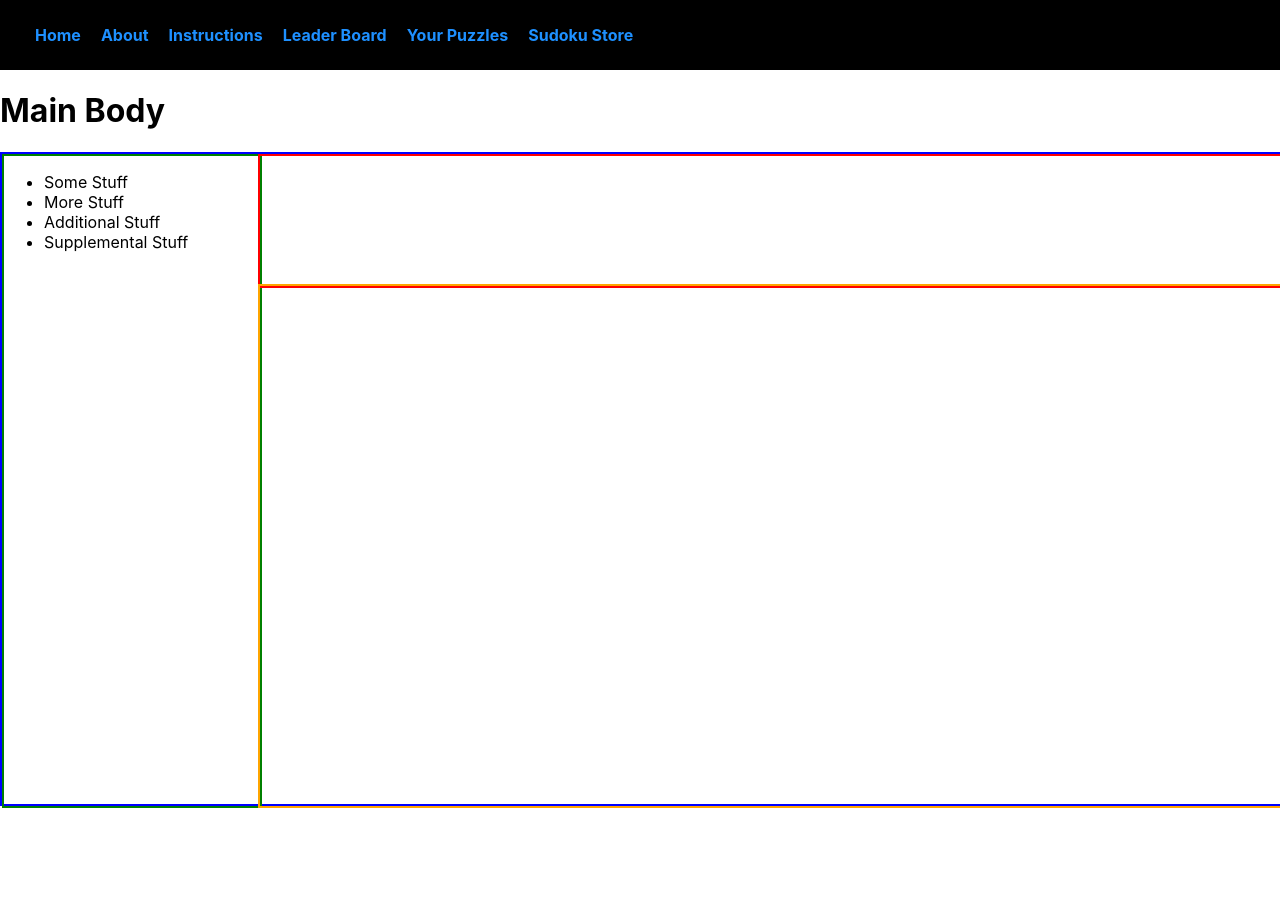
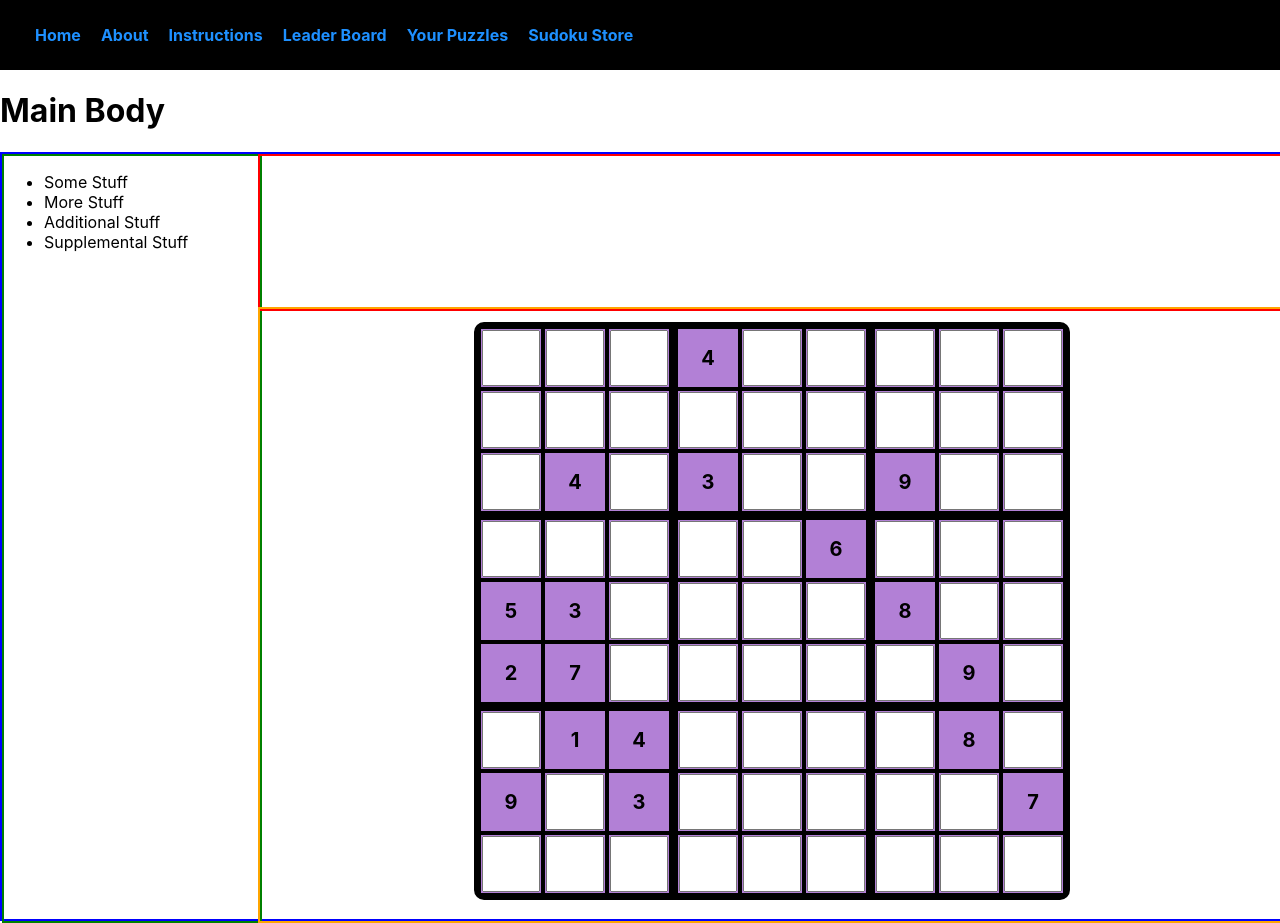
Before and after one commit to joeylee08/phasetwoproject, a React (Create React App) app: page / in a window 1280 px wide. Before the commit the page ends 808 px from the top, so only its background shows below. Built offline with nearby package versions, Linux system fonts and the light colour scheme; data requests are answered from the project's data file.

Commit message:
add puzzle data and style to gameboard

```diff
--- a/src/components/App.js
+++ b/src/components/App.js
@@ -4,8 +4,11 @@ import HiddenNavBar from "./HiddenNavBar";
 import Router from "./Router";
 import '../index.css';
 
+
+
 function App() {
   const [showApp, setShowApp] = useState(true);
+
   return (
     <>
       {showApp ? <NavBar /> : <HiddenNavBar />}
--- a/src/components/GameBoard.js
+++ b/src/components/GameBoard.js
@@ -1,9 +1,157 @@
-import React from 'react'
+import React, { useState, useEffect } from 'react'
+
+const URL = "http://localhost:3001/puzzles/1";
 
 const GameBoard = () => {
+  const [puzzle, setPuzzle] = useState({});
+
+  const displayPuzzle = (puzzleObj) => {
+    const tdArray = Array.from(document.querySelectorAll("td"));
+    const newObj = {
+      id: puzzleObj.id,
+      puzzle: puzzleObj.newboard.grids[0].value.flat(),
+      solution: puzzleObj.newboard.grids[0].solution.flat(),
+      difficulty: puzzleObj.newboard.grids[0].difficulty
+    }
+    setPuzzle(newObj);
+    tdArray.forEach((item, idx) => {
+      if (newObj.puzzle[idx]) {
+        item.textContent = newObj.puzzle[idx]
+      } else {
+        const input = document.createElement("input")
+        input.value = "";
+        input.classList.add("sudoku-input")
+        item.textContent = "";
+        item.append(input)
+      }
+      // newObj.puzzle[idx] ? item.textContent = newObj.puzzle[idx] :
+      //   (item.innerHTML = "",
+      //   item.append());
+    })
+  }
+
+  useEffect(() => {
+    fetch(URL)
+    .then(response => {
+      if (response.ok) {
+        return response.json();
+      } else {
+        throw (response.statusText);
+      }
+    })
+    .then(data => {
+      displayPuzzle(data)
+    })
+    .catch(err => alert(err));
+  }, [])
 
   return (
     <div id="gameboard">
+      <div>
+        <table id="sudoku-table">
+          <tbody>
+          <tr id="0">
+            <td>0</td>
+            <td>0</td>
+            <td className="right">0</td>
+            <td>0</td>
+            <td>0</td>
+            <td className="right">0</td>
+            <td>0</td>
+            <td>0</td>
+            <td>0</td>
+          </tr>
+          <tr>
+            <td>0</td>
+            <td>0</td>
+            <td className="right">0</td>
+            <td>0</td>
+            <td>0</td>
+            <td className="right">0</td>
+            <td>0</td>
+            <td>0</td>
+            <td>0</td>
+          </tr>
+          <tr>
+            <td>0</td>
+            <td>0</td>
+            <td className="right">0</td>
+            <td>0</td>
+            <td>0</td>
+            <td className="right">0</td>
+            <td>0</td>
+            <td>0</td>
+            <td>0</td>
+          </tr>
+          <tr>
+            <td className='top'>0</td>
+            <td className='top'>0</td>
+            <td className='top right'>0</td>
+            <td className='top'>0</td>
+            <td className='top'>0</td>
+            <td className='top right'>0</td>
+            <td className='top'>0</td>
+            <td className='top'>0</td>
+            <td className='top'>0</td>
+          </tr>
+          <tr>
+            <td>0</td>
+            <td>0</td>
+            <td className="right">0</td>
+            <td>0</td>
+            <td>0</td>
+            <td className="right">0</td>
+            <td>0</td>
+            <td>0</td>
+            <td>0</td>
+          </tr>
+          <tr>
+            <td>0</td>
+            <td>0</td>
+            <td className="right">0</td>
+            <td>0</td>
+            <td>0</td>
+            <td className="right">0</td>
+            <td>0</td>
+            <td>0</td>
+            <td>0</td>
+          </tr>
+          <tr>
+            <td className='top'>0</td>
+            <td className='top'>0</td>
+            <td className='top right'>0</td>
+            <td className='top'>0</td>
+            <td className='top'>0</td>
+            <td className='top right'>0</td>
+            <td className='top'>0</td>
+            <td className='top'>0</td>
+            <td className='top'>0</td>
+          </tr>
+          <tr>
+            <td>0</td>
+            <td>0</td>
+            <td className="right">0</td>
+            <td>0</td>
+            <td>0</td>
+            <td className="right">0</td>
+            <td>0</td>
+            <td>0</td>
+            <td>0</td>
+          </tr>
+          <tr>
+            <td>0</td>
+            <td>0</td>
+            <td className="right">0</td>
+            <td>0</td>
+            <td>0</td>
+            <td className="right">0</td>
+            <td>0</td>
+            <td>0</td>
+            <td>0</td>
+          </tr>
+          </tbody>
+        </table>
+      </div>
 
     </div>
   )
--- a/src/index.css
+++ b/src/index.css
@@ -19,6 +19,14 @@ header {
   background-color:black;
 }
 
+nav.hidden {
+  height: 20px;
+}
+
+.hidden {
+  visibility: hidden;
+}
+
 .navLink {
   text-decoration: none;
   font-weight: bold;
@@ -33,7 +41,7 @@ header {
   grid-template-rows: repeat(5, 20%);
   margin: auto;
   width: 100%;
-  height: 650px;
+  height: 765px;
   border: 2px solid blue;
 }
 
@@ -53,6 +61,8 @@ header {
   grid-column: 2 / span 4;
 }
 
+/* ========= Game Board ========= */
+
 #gameboard {
   width: 100%;
   height: 100%;
@@ -61,12 +71,39 @@ header {
   grid-column: 2 / span 4;
 }
 
-nav.hidden {
-  height: 20px;
+#sudoku-table {
+  height: 540px;
+  width: 540px;
+  border: .3em solid black;
+  border-radius: 10px;
+  background-color: black;
+  margin: 1.3% auto 0;
 }
 
-.hidden {
-  visibility: hidden;
+#sudoku-table td {
+  border: .05em solid black;
+  background-color: #b280d6;
+  text-align: center;
+  font-weight: bold;
+  font-size: 20px;
+  width: 50px;
+}
+
+#sudoku-table td.top {
+  border-top: .3em solid black;
+}
+
+#sudoku-table td.right {
+  border-right: .3em solid black;
+  /* padding-right: .3em; */
+}
+
+.sudoku-input {
+  text-align: center;
+  font-weight: bold;
+  font-size: 20px;
+  width: 50px;
+  height: 50px;
 }
 
 /* ========= Body ========= */
```
